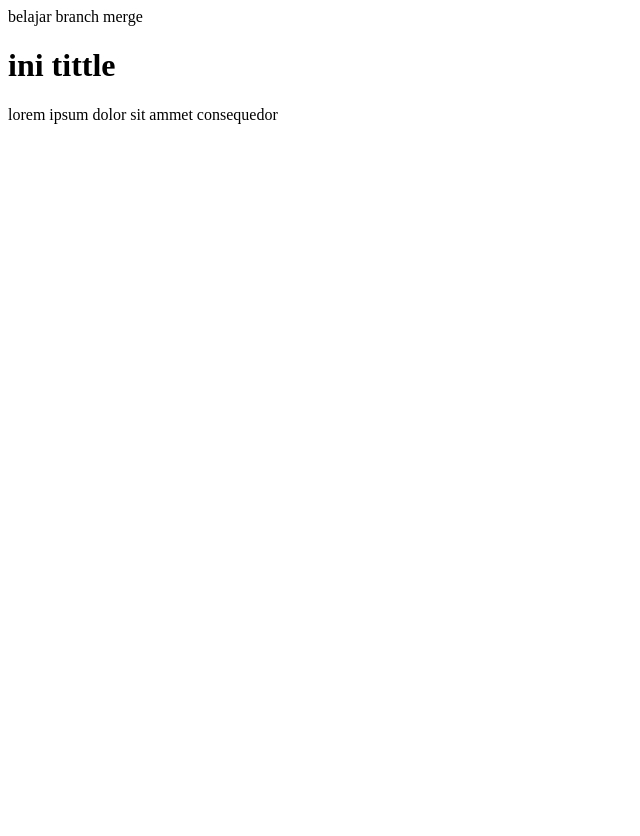
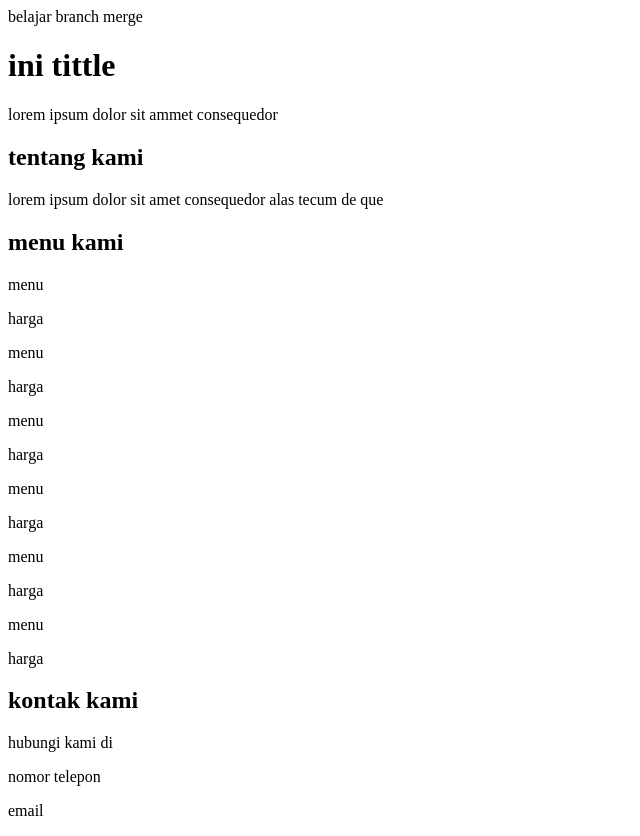
Before and after one commit to imamFachrie11/branch-and-merge, a plain HTML site: page index.html in a window 1280 px wide. Shown: the whole page, without its empty margins (0-640 px from the left). Before the commit the page ends 800 px from the top, so only its background shows below. Drawn offline with Linux system fonts and the light colour scheme.

Commit message:
menambahkan section
section about menu kontak

```diff
--- a/index.html
+++ b/index.html
@@ -9,5 +9,48 @@
 <!--   menambahkan tiitle     -->
       <h1>ini tittle</h1>
       <p>lorem ipsum dolor sit ammet consequedor</p>
+
+<!--   tentang kami     -->
+      <section id="about">
+        <h2>tentang kami</h2>
+        <p>lorem ipsum dolor sit amet consequedor alas tecum de que</p>
+      </section>
+
+<!--   menu kami     -->
+      <section id="menu">
+    <h2>menu kami</h2>
+        <div class="menu-card">
+        <p>menu</p>
+        <p>harga</p>
+        </div>
+        <div class="menu-card">
+        <p>menu</p>
+        <p>harga</p>
+        </div>
+        <div class="menu-card">
+        <p>menu</p>
+        <p>harga</p>
+        </div>
+        <div class="menu-card">
+        <p>menu</p>
+        <p>harga</p>
+        </div>
+        <div class="menu-card">
+        <p>menu</p>
+        <p>harga</p>
+        </div>
+        <div class="menu-card">
+        <p>menu</p>
+        <p>harga</p>
+        </div>
+      </section>
+
+<!--   kontak kami     -->
+      <section id="contact">
+     <h2>kontak kami</h2>
+        <p>hubungi kami di</p>
+        <p>nomor telepon</p>
+        <p>email</p>
+      </section>
     </body>
   </html>
```
